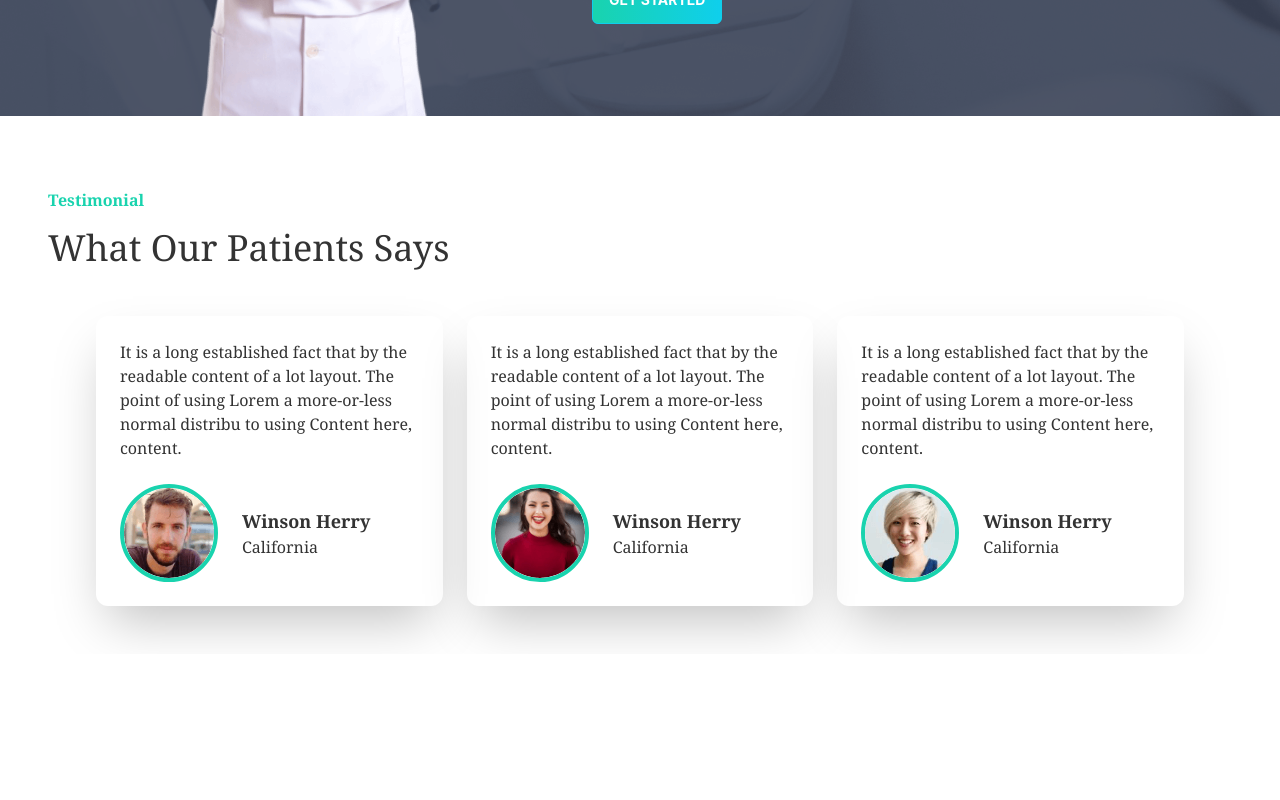
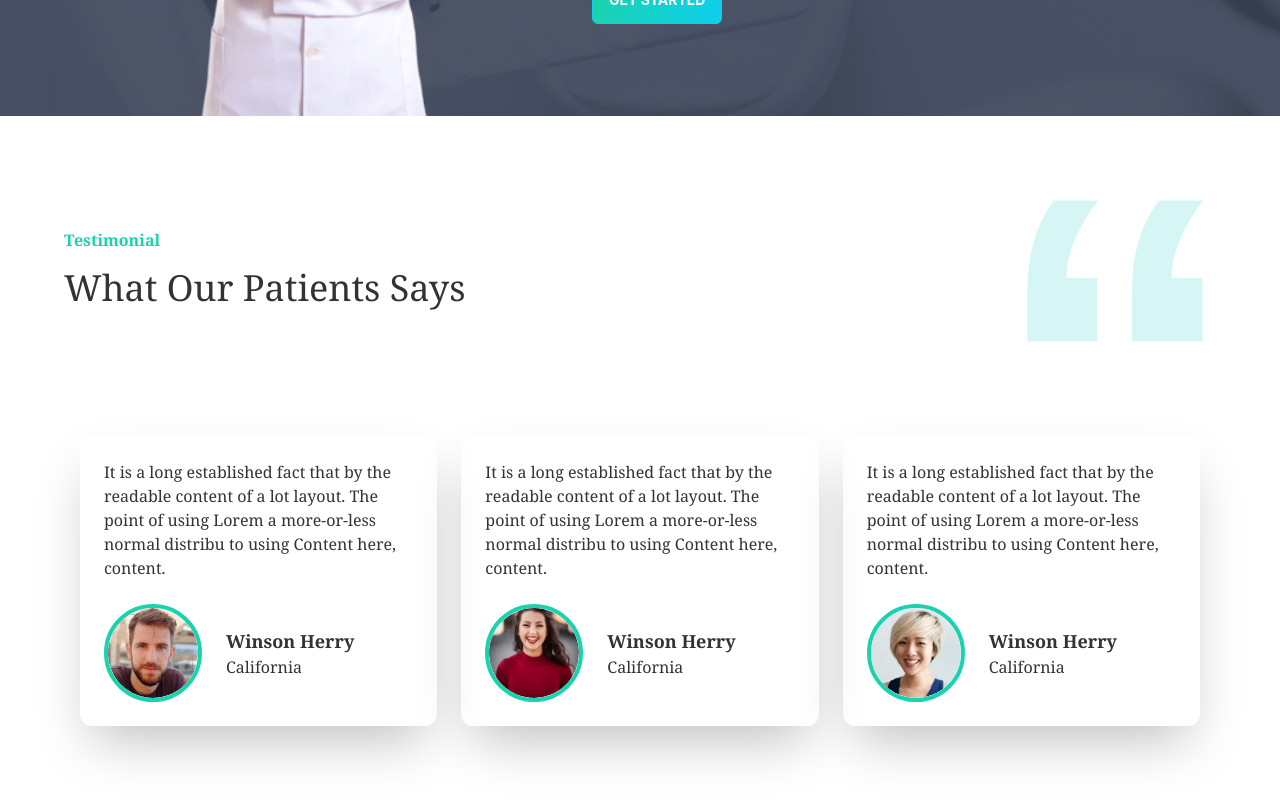
Before and after one commit to CodeWithShamim/doctors-portal-client, a React (Create React App) app: page / in a window 1280 px wide. Shown: the part 2736-3536 px from the top of the page. Before the commit the page ends 3390 px from the top, so only its background shows below. Built offline with nearby package versions, Linux system fonts and the light colour scheme.

Commit message:
testimonial section complete

```diff
--- a/src/components/Home/Testimonial/Testimonial.js
+++ b/src/components/Home/Testimonial/Testimonial.js
@@ -3,6 +3,7 @@ import people1 from "../../../images/people1.png";
 import people2 from "../../../images/people2.png";
 import people3 from "../../../images/people3.png";
 import TestimonialCard from "./TestimonialCard";
+import quote from "../../../icons/quote.svg";
 
 const Testimonial = () => {
   const testimonials = [
@@ -29,14 +30,22 @@ const Testimonial = () => {
     },
   ];
   return (
-    <div className="px-6 md:px-12 font-serif">
-      <div className="text-left pt-8">
+    <div
+      className="font-serif m-0 md:m-16"
+      style={{
+        background: `url(${quote})`,
+        backgroundRepeat: "no-repeat",
+        backgroundPosition: "right top",
+        backgroundSize: "200px ",
+      }}
+    >
+      <div className="text-left pt-8 mx-4 md:mx-0">
         <h3 className="text-secondary font-semibold py-4">Testimonial</h3>
         <h1 className="text-4xl">What Our Patients Says</h1>
       </div>
 
       {/* _________card info start___________ */}
-      <div className="grid grid-cols-1 md:grid-cols-2 lg:grid-cols-3 gap-6 mt-12 md:m-12">
+      <div className="grid grid-cols-1 md:grid-cols-2 lg:grid-cols-3 gap-6 mx-4 my-16 md:my-32">
         {testimonials.map((testimonial) => (
           <TestimonialCard
             key={testimonial._id}
```
